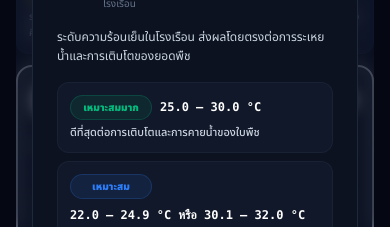
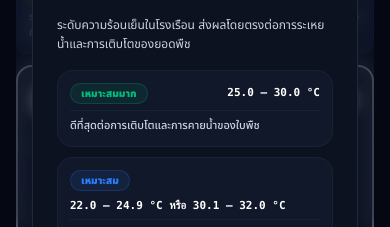
Before and after one commit to juneiiiii84-hub/PangdaGreenHouse, a React (Vite) app in the folder frontend/: page / in a window 390 px wide. Both pictures are taken after a click on the button 120 px from the left and 1229 px from the top of the page. Shown: the part 1424-1651 px from the top of the page. Built offline with nearby package versions, Linux system fonts and the light colour scheme; no server answers.

Commit message:
Fix mobile text overflow on iPhone 11 and unify Lux recommendation effects with PPFD

```diff
--- a/frontend/src/features/climate-cards/ClimateCards.tsx
+++ b/frontend/src/features/climate-cards/ClimateCards.tsx
@@ -58,10 +58,10 @@ const detailExplanations: Record<string, { title: string; description: string; u
     description: 'ระดับความสว่างรวมรอบๆ เซนเซอร์ (แปลงเกณฑ์มาจากค่าหลัก PPFD)',
     unit: 'Lux',
     list: [
-      { status: 'เหมาะสมมาก', color: 'text-emerald-500 bg-emerald-500/10 border-emerald-500/20', range: '13,378 — 26,756 Lux', effect: 'ความสว่างรอบข้างดีเลิศ พืชสังเคราะห์แสงได้สมบูรณ์' },
-      { status: 'เหมาะสม', color: 'text-blue-500 bg-blue-500/10 border-blue-500/20', range: '10,033 — 13,377 Lux หรือ 26,757 — 31,773 Lux', effect: 'ความสว่างอยู่ในระดับปกติ พืชเจริญเติบโตได้อย่างราบรื่น' },
-      { status: 'เฝ้าระวัง', color: 'text-amber-500 bg-amber-500/10 border-amber-500/20', range: '6,689 — 10,032 Lux หรือ 31,774 — 36,789 Lux', effect: 'แสงสลัวพืชสังเคราะห์แสงได้ช้าลง หรือแดดเริ่มแรงขึ้นจนอุณหภูมิใบสูง' },
-      { status: 'ไม่เหมาะสม', color: 'text-rose-500 bg-rose-500/10 border-rose-500/20', range: 'ต่ำกว่า 6,689 Lux หรือสูงกว่า 36,789 Lux', effect: 'มืดเกินไปจนไม่เติบโต หรือแสงจ้าจัดแผดเผาจนผิวใบเสียหาย' },
+      { status: 'เหมาะสมมาก', color: 'text-emerald-500 bg-emerald-500/10 border-emerald-500/20', range: '13,378 — 26,756 Lux', effect: 'ความเข้มแสงกำลังพอดี พืชสังเคราะห์อาหารและเติบโตได้เร็วที่สุด' },
+      { status: 'เหมาะสม', color: 'text-blue-500 bg-blue-500/10 border-blue-500/20', range: '10,033 — 13,377 Lux หรือ 26,757 — 31,773 Lux', effect: 'ความเข้มแสงเพียงพอต่อการเจริญเติบโตได้อย่างแข็งแรงปกติ' },
+      { status: 'เฝ้าระวัง', color: 'text-amber-500 bg-amber-500/10 border-amber-500/20', range: '6,689 — 10,032 Lux หรือ 31,774 — 36,789 Lux', effect: 'แสงน้อยไปจนต้นพืชยืดหาแสง หรือแสงแดดแรงไปจนพืชเครียดสะสมความร้อน' },
+      { status: 'ไม่เหมาะสม', color: 'text-rose-500 bg-rose-500/10 border-rose-500/20', range: 'ต่ำกว่า 6,689 Lux หรือสูงกว่า 36,789 Lux', effect: 'มืดเกินไปจนไม่เติบโต หรือแดดแรงจัดเกินจนผิวใบแห้งไหม้เสียหาย' },
     ]
   }
 };
@@ -596,27 +596,27 @@ export const ClimateCards: React.FC<ClimateCardsProps> = ({ latestData, history,
                 </p>
 
                 {/* รายการเกณฑ์ 4 ระดับ (ภาษาคน) */}
-                <div className="space-y-2">
+                <div className="space-y-2.5">
                   {detailExplanations[activeDetailMetric].list.map((item, index) => (
                     <div
                       key={index}
-                      className="flex flex-col sm:flex-row sm:items-center justify-between p-3 rounded-xl border transition-all"
+                      className="p-3 rounded-2xl border transition-all space-y-1.5"
                       style={{
                         backgroundColor: 'var(--bg-subtle)',
                         borderColor: 'var(--border-subtle)',
                       }}
                     >
-                      <div className="flex flex-wrap items-center gap-2">
-                        <span className={`w-[82px] text-center py-1 rounded-full text-[10px] font-black border uppercase whitespace-nowrap flex-shrink-0 ${item.color}`}>
+                      <div className="flex flex-wrap items-center justify-between gap-2 border-b pb-1.5" style={{ borderColor: 'var(--border-subtle)' }}>
+                        <span className={`px-2.5 py-0.5 rounded-full text-[10px] sm:text-[11px] font-black border uppercase shrink-0 ${item.color}`}>
                           {item.status}
                         </span>
-                        <span className="text-xs font-black font-mono whitespace-nowrap" style={{ color: 'var(--text-value)' }}>
+                        <span className="text-[11px] sm:text-xs font-bold font-mono leading-tight break-words max-w-full text-right" style={{ color: 'var(--text-value)' }}>
                           {item.range}
                         </span>
                       </div>
-                      <span className="text-[11px] font-medium mt-1 sm:mt-0" style={{ color: 'var(--text-secondary)' }}>
+                      <p className="text-[11px] sm:text-xs font-medium leading-relaxed" style={{ color: 'var(--text-secondary)' }}>
                         {item.effect}
-                      </span>
+                      </p>
                     </div>
                   ))}
                 </div>
--- a/frontend/src/features/zone-averages/ZoneAverages.tsx
+++ b/frontend/src/features/zone-averages/ZoneAverages.tsx
@@ -191,10 +191,10 @@ const detailExplanations: Record<string, { title: string; description: string; u
     description: 'ระดับความสว่างรวมรอบๆ เซนเซอร์ (แปลงเกณฑ์มาจากค่าหลัก PPFD)',
     unit: 'Lux',
     list: [
-      { status: 'เหมาะสมมาก', color: 'text-emerald-500 bg-emerald-500/10 border-emerald-500/20', range: '13,378 — 26,756 Lux', effect: 'ความสว่างรอบข้างดีเลิศ พืชสังเคราะห์แสงได้สมบูรณ์' },
-      { status: 'เหมาะสม', color: 'text-blue-500 bg-blue-500/10 border-blue-500/20', range: '10,033 — 13,377 Lux หรือ 26,757 — 31,773 Lux', effect: 'ความสว่างอยู่ในระดับปกติ พืชเจริญเติบโตได้อย่างราบรื่น' },
-      { status: 'เฝ้าระวัง', color: 'text-amber-500 bg-amber-500/10 border-amber-500/20', range: '6,689 — 10,032 Lux หรือ 31,774 — 36,789 Lux', effect: 'แสงสลัวพืชสังเคราะห์แสงได้ช้าลง หรือแดดเริ่มแรงขึ้นจนอุณหภูมิใบสูง' },
-      { status: 'ไม่เหมาะสม', color: 'text-rose-500 bg-rose-500/10 border-rose-500/20', range: 'ต่ำกว่า 6,689 Lux หรือสูงกว่า 36,789 Lux', effect: 'มืดเกินไปจนไม่เติบโต หรือแสงจ้าจัดแผดเผาจนผิวใบเสียหาย' },
+      { status: 'เหมาะสมมาก', color: 'text-emerald-500 bg-emerald-500/10 border-emerald-500/20', range: '13,378 — 26,756 Lux', effect: 'ความเข้มแสงกำลังพอดี พืชสังเคราะห์อาหารและเติบโตได้เร็วที่สุด' },
+      { status: 'เหมาะสม', color: 'text-blue-500 bg-blue-500/10 border-blue-500/20', range: '10,033 — 13,377 Lux หรือ 26,757 — 31,773 Lux', effect: 'ความเข้มแสงเพียงพอต่อการเจริญเติบโตได้อย่างแข็งแรงปกติ' },
+      { status: 'เฝ้าระวัง', color: 'text-amber-500 bg-amber-500/10 border-amber-500/20', range: '6,689 — 10,032 Lux หรือ 31,774 — 36,789 Lux', effect: 'แสงน้อยไปจนต้นพืชยืดหาแสง หรือแสงแดดแรงไปจนพืชเครียดสะสมความร้อน' },
+      { status: 'ไม่เหมาะสม', color: 'text-rose-500 bg-rose-500/10 border-rose-500/20', range: 'ต่ำกว่า 6,689 Lux หรือสูงกว่า 36,789 Lux', effect: 'มืดเกินไปจนไม่เติบโต หรือแดดแรงจัดเกินจนผิวใบแห้งไหม้เสียหาย' },
     ]
   }
 };
@@ -516,27 +516,27 @@ export const ZoneAverages: React.FC<ZoneAveragesProps> = ({ dataList, theme }) =
               </p>
 
               {/* รายการเกณฑ์ 4 ระดับ (ภาษาคน) */}
-              <div className="space-y-2">
+              <div className="space-y-2.5">
                 {detailExplanations[activeDetailMetric].list.map((item, index) => (
                   <div
                     key={index}
-                    className="flex flex-col sm:flex-row sm:items-center justify-between p-3 rounded-xl border transition-all"
+                    className="p-3 rounded-2xl border transition-all space-y-1.5"
                     style={{
                       backgroundColor: 'var(--bg-subtle)',
                       borderColor: 'var(--border-subtle)',
                     }}
                   >
-                    <div className="flex flex-wrap items-center gap-2">
-                      <span className={`w-[82px] text-center py-1 rounded-full text-[10px] font-black border uppercase whitespace-nowrap flex-shrink-0 ${item.color}`}>
+                    <div className="flex flex-wrap items-center justify-between gap-2 border-b pb-1.5" style={{ borderColor: 'var(--border-subtle)' }}>
+                      <span className={`px-2.5 py-0.5 rounded-full text-[10px] sm:text-[11px] font-black border uppercase shrink-0 ${item.color}`}>
                         {item.status}
                       </span>
-                      <span className="text-xs font-black font-mono whitespace-nowrap" style={{ color: 'var(--text-value)' }}>
+                      <span className="text-[11px] sm:text-xs font-bold font-mono leading-tight break-words max-w-full text-right" style={{ color: 'var(--text-value)' }}>
                         {item.range}
                       </span>
                     </div>
-                    <span className="text-[11px] font-medium mt-1 sm:mt-0" style={{ color: 'var(--text-secondary)' }}>
+                    <p className="text-[11px] sm:text-xs font-medium leading-relaxed" style={{ color: 'var(--text-secondary)' }}>
                       {item.effect}
-                    </span>
+                    </p>
                   </div>
                 ))}
               </div>
```
